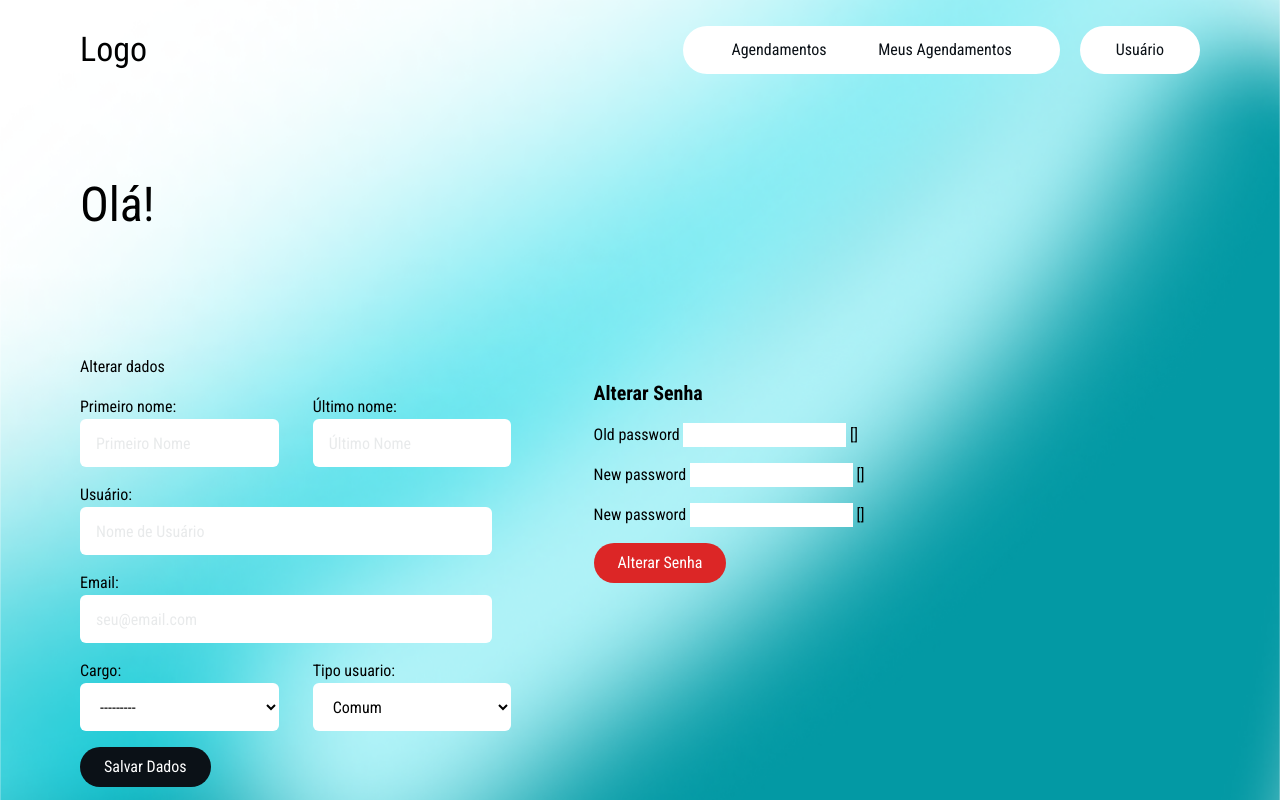
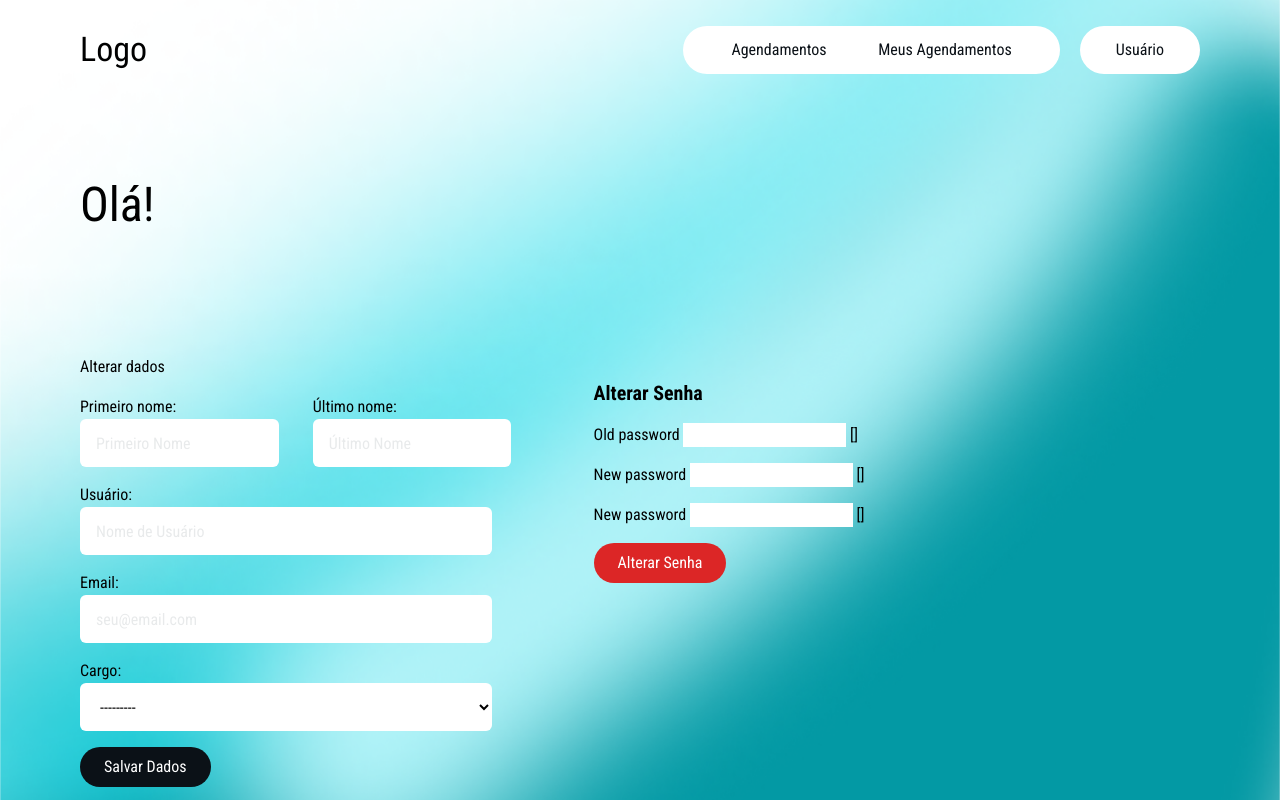
Before and after one commit to MariaLuizaMb/Sistema-de-Agendamento, a Django app: template templates/perfil.html in a window 1280 px wide. Run offline with Django 5.2, Linux system fonts and the light colour scheme; the template is opened without the code that fills it: values that come from a table or form of the project are taken from there, others are empty; tables that the repository leaves empty hold one stand-in row (values such as "Sample post"); form fields are guessed from the names that the template uses.

Commit message:
Update file

```diff
--- a/templates/perfil.html
+++ b/templates/perfil.html
@@ -62,19 +62,12 @@
                 </div>
 
                 <!-- Cargo e Tipo de usuário (apenas para admin) -->
-                <div class="grid grid-cols-2 gap-4">
+                <div class="grid gap-4">
                     {% if form.cargo %}
                         <div>
                             {{ form.cargo.label_tag }}
                             {{ form.cargo }}
                             {{ form.cargo.errors }}
-                        </div>
-                    {% endif %}
-                    {% if form.tipo_usuario %}
-                        <div>
-                            {{ form.tipo_usuario.label_tag }}
-                            {{ form.tipo_usuario }}
-                            {{ form.tipo_usuario.errors }}
                         </div>
                     {% endif %}
                 </div>
```
